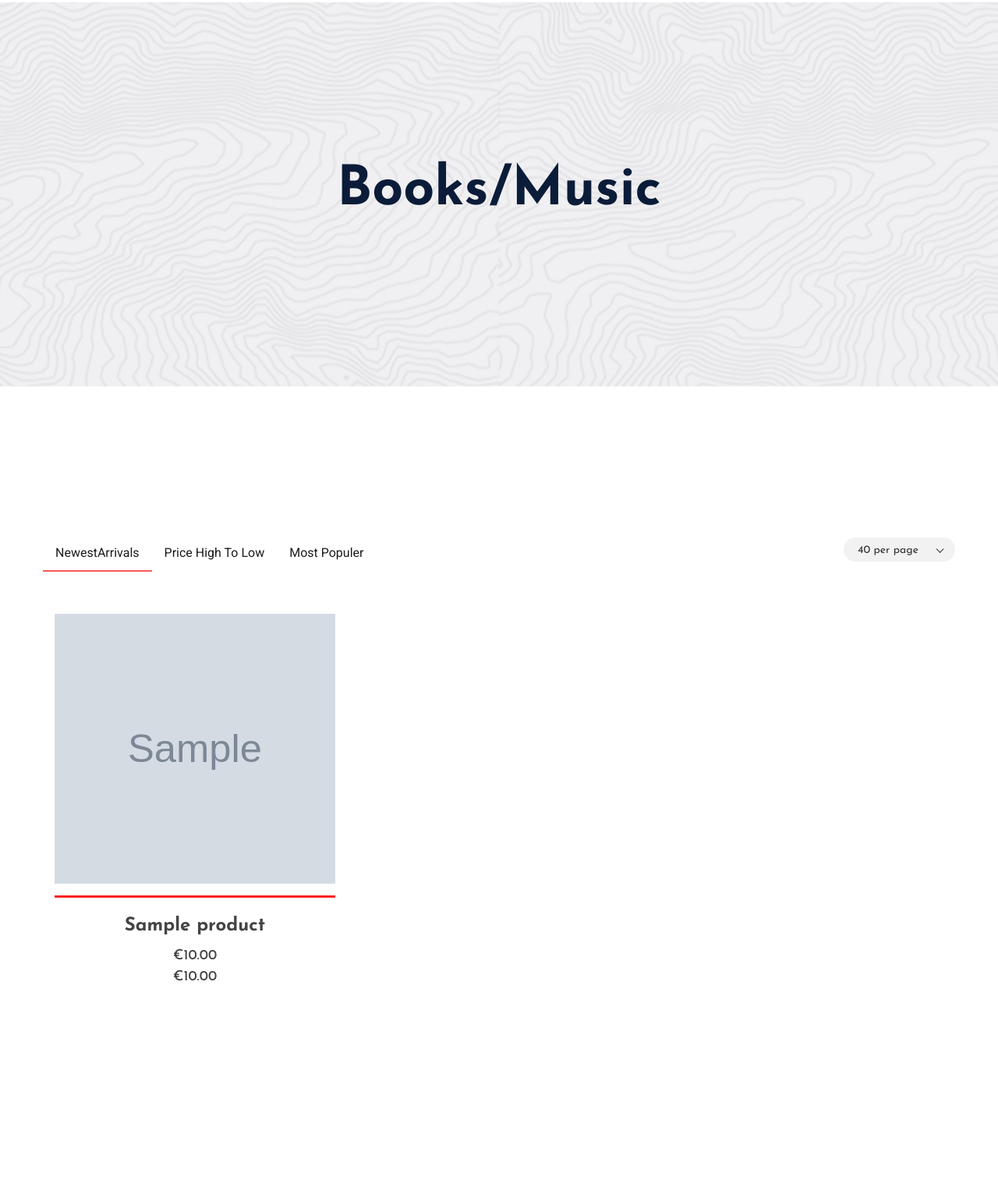
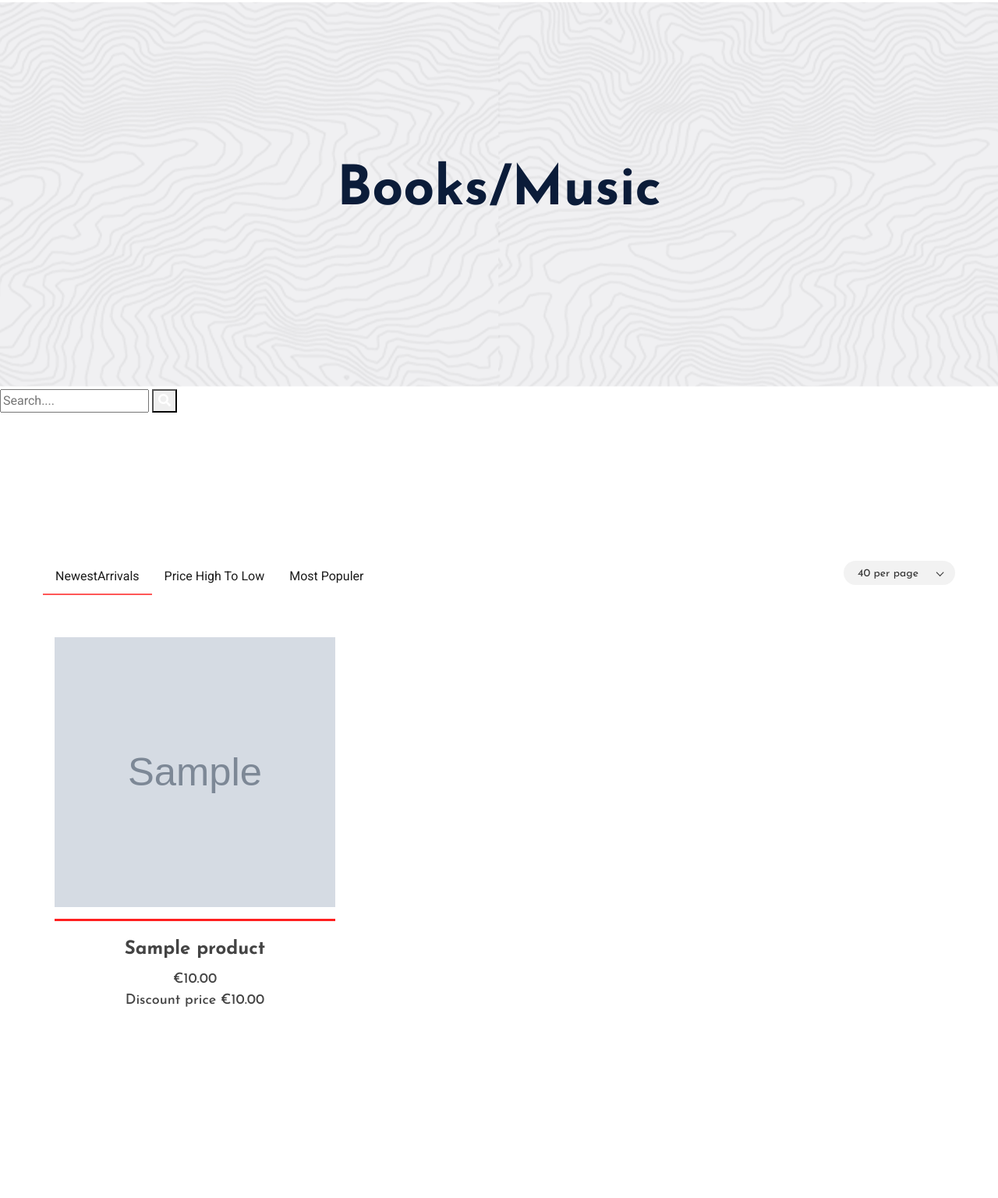
Before and after one commit to kalevkena/ecommerce, a Django app: page /list/ in a window 1280 px wide. Shown: the part 302-1838 px from the top of the page at 78% size. Run offline with Django 3.2, Linux system fonts and the light colour scheme; tables that the repository leaves empty hold one stand-in row (values such as "Sample post"); grey boxes marked "Sample" are stand-in pictures; some libraries are stand-ins or nearby versions.

Commit message:
Update list.html

```diff
--- a/templates/list.html
+++ b/templates/list.html
@@ -21,7 +21,7 @@ Product List page
                 </div>
             </div>
         </div>
-    <!-- <form class="search"  method="get">
+    <form class="search"  method="get">
         {% if filter %}
         <input type="text" name="filter" value="{{filter}}">
         {% else %}
@@ -29,15 +29,15 @@ Product List page
         {% endif %}
 
         <button type="submit"><i class="fa fa-search"></i></button>
-    </form> -->
+    </form>
         <section class="popular-items latest-padding">
             <div class="container">
                 <div class="row product-btn justify-content-between mb-40">
                     <div class="properties__button">
                         <nav>
                             <div class="nav nav-tabs" id="nav-tab" role="tablist">
-                                <a class="nav-item nav-link active" id="nav-home-tab" data-toggle="tab" href="#nav-home" role="tab" aria-controls="nav-home" aria-selected="true">NewestArrivals</a>
-                                <a class="nav-item nav-link" id="nav-profile-tab" data-toggle="tab" href="#nav-profile" role="tab" aria-controls="nav-profile" aria-selected="false"> Price high to low</a>
+                                <a class="nav-item nav-link active" id="nav-home-tab" data-toggle="tab" href="{% url 'list' %}?orderby=created_at" role="tab" aria-controls="nav-home" aria-selected="true">NewestArrivals</a>
+                                <a class="nav-item nav-link" id="nav-profile-tab" data-toggle="tab" href="{% url 'list' %}?orderby=price" role="tab" aria-controls="nav-profile" aria-selected="false"> Price high to low</a>
                                 <a class="nav-item nav-link" id="nav-contact-tab" data-toggle="tab" href="#nav-contact" role="tab" aria-controls="nav-contact" aria-selected="false"> Most populer </a>
                             </div>
                         </nav>
@@ -70,8 +70,12 @@ Product List page
                                         <p> <img src="{{ product.image.url}}" width="330" height="346"> </p>
                                         {% endif%}
                                         <div class="img-cap">
+                                            {% if user.is_authenticated %}
                                             <a href="{% url 'add_to_cart' product.id %}"><span>Add to cart</span></a>
                                             <!-- <span>Add to cart</span> -->
+                                            {% else %}
+                                            <a href="{% url 'login' %}"><span>Add to cart</span></a>
+                                            {% endif%}
                                         </div>
                                         <div class="favorit-items">
                                             <span class="flaticon-heart"></span>
@@ -80,7 +84,7 @@ Product List page
                                     <div class="popular-caption">
                                         <h3><a href="{% url 'detail' product.id %}">{{product.name}}</a></h3>
                                         <span>€{{product.old_price}}</span>
-                                        <span>€{{product.price}}</span>
+                                        <span>Discount price €{{product.price}}</span>
 
                                     </div>
 
```
